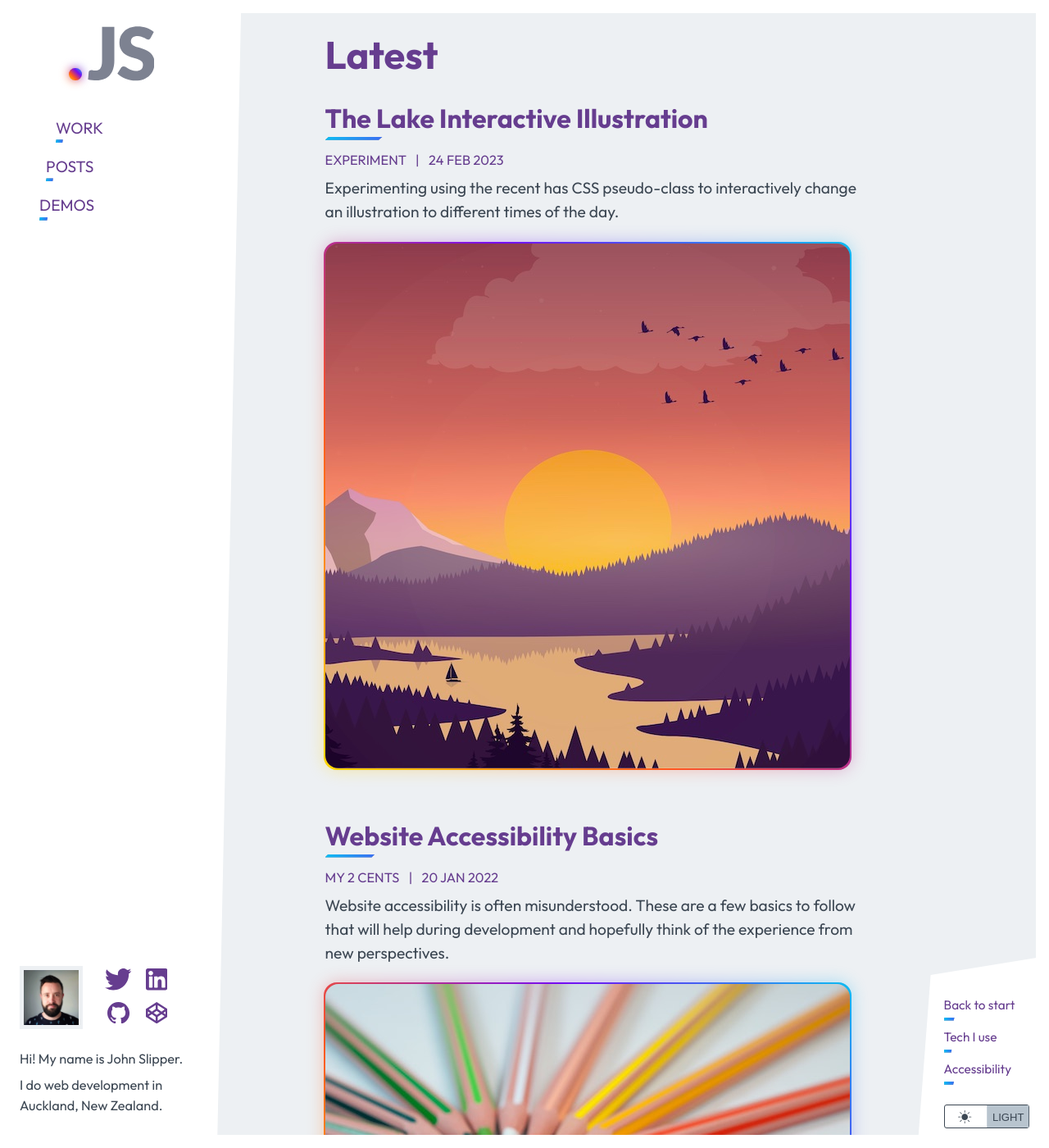
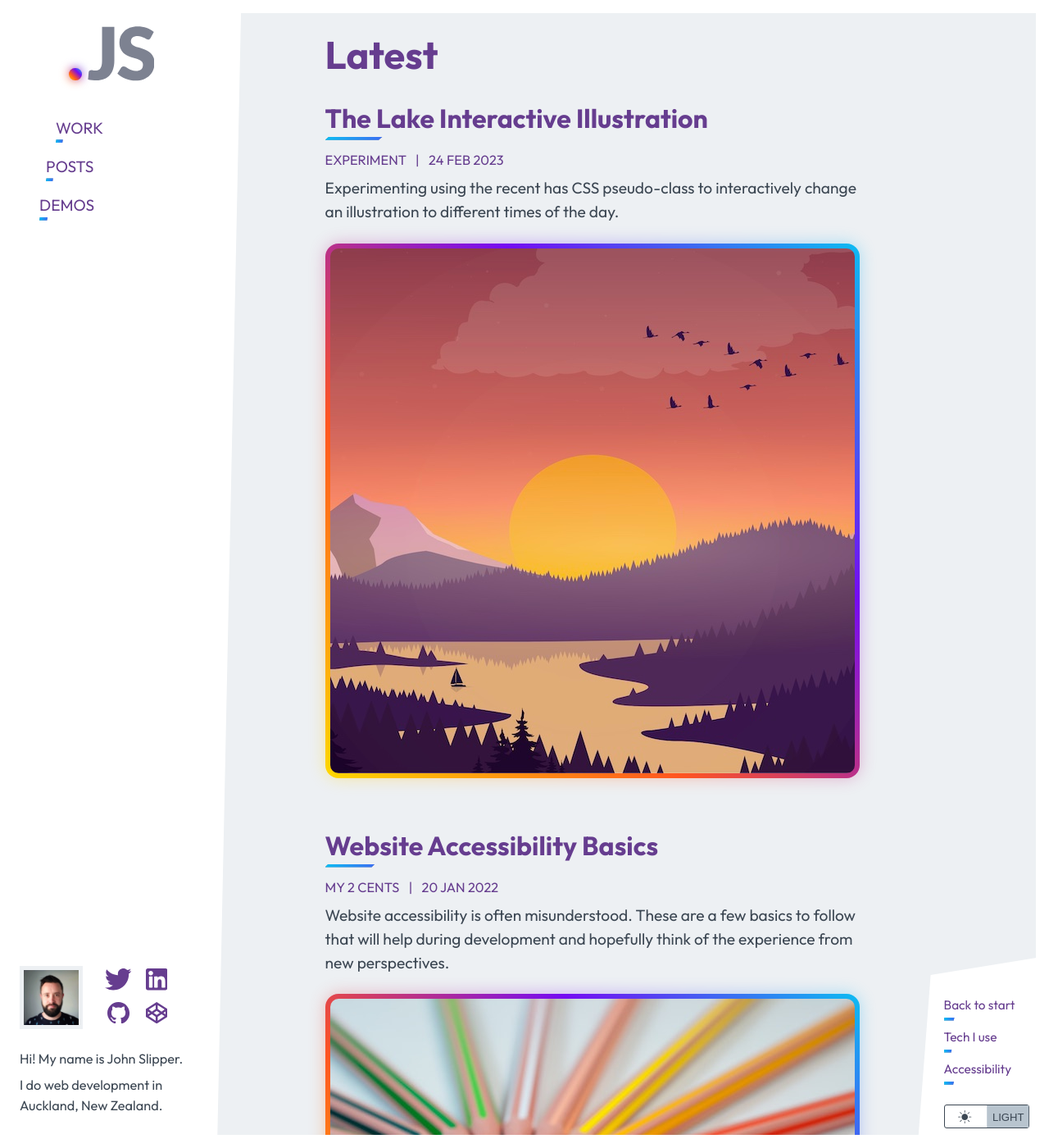
Before and after one commit to johnslipper/johnslipper.github.io, a Jekyll site: the page built from index.html, in a window 1280 px wide and 1400 px high. Shown: the whole window at 82% size. Built offline with Jekyll 4.4.1, drawn with Linux system fonts in a browser that asks for light colours.

Commit message:
Improve gradient border mixin
Use transparent border on image
rather than negative positioning.

```diff
--- a/_sass/_global.scss
+++ b/_sass/_global.scss
@@ -97,22 +97,20 @@ a[href] {
     }
 }
 
-@mixin blurred-gradient-border($border-width: -2px) {
+@mixin blurred-gradient-border($border-width: 0.4rem) {
     position: relative;
     max-width: max-content;
         > * {
             position: relative;
             z-index: 1;
             border-radius: 1rem;
+            border: $border-width solid transparent;
         }
       &::before,
       &::after {
         content: '';
         position: absolute;
-        top: $border-width;
-        left: $border-width;
-        right: $border-width;
-        bottom: $border-width;
+        inset: 0;
         background: linear-gradient(45deg, #ffd800, #ff5520, #750cf2, #0cbcf2);
         border-radius: 1rem;
       }
```
